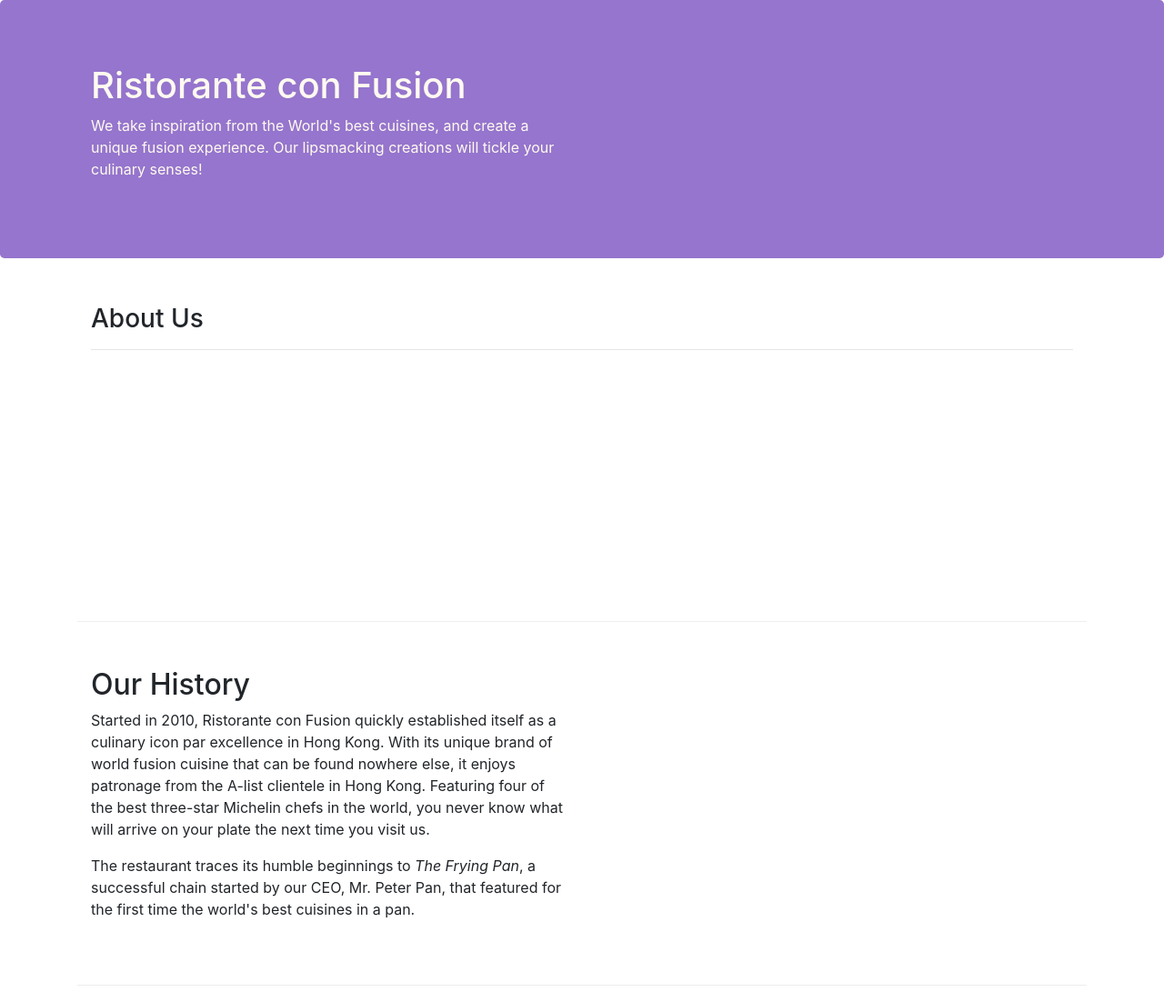
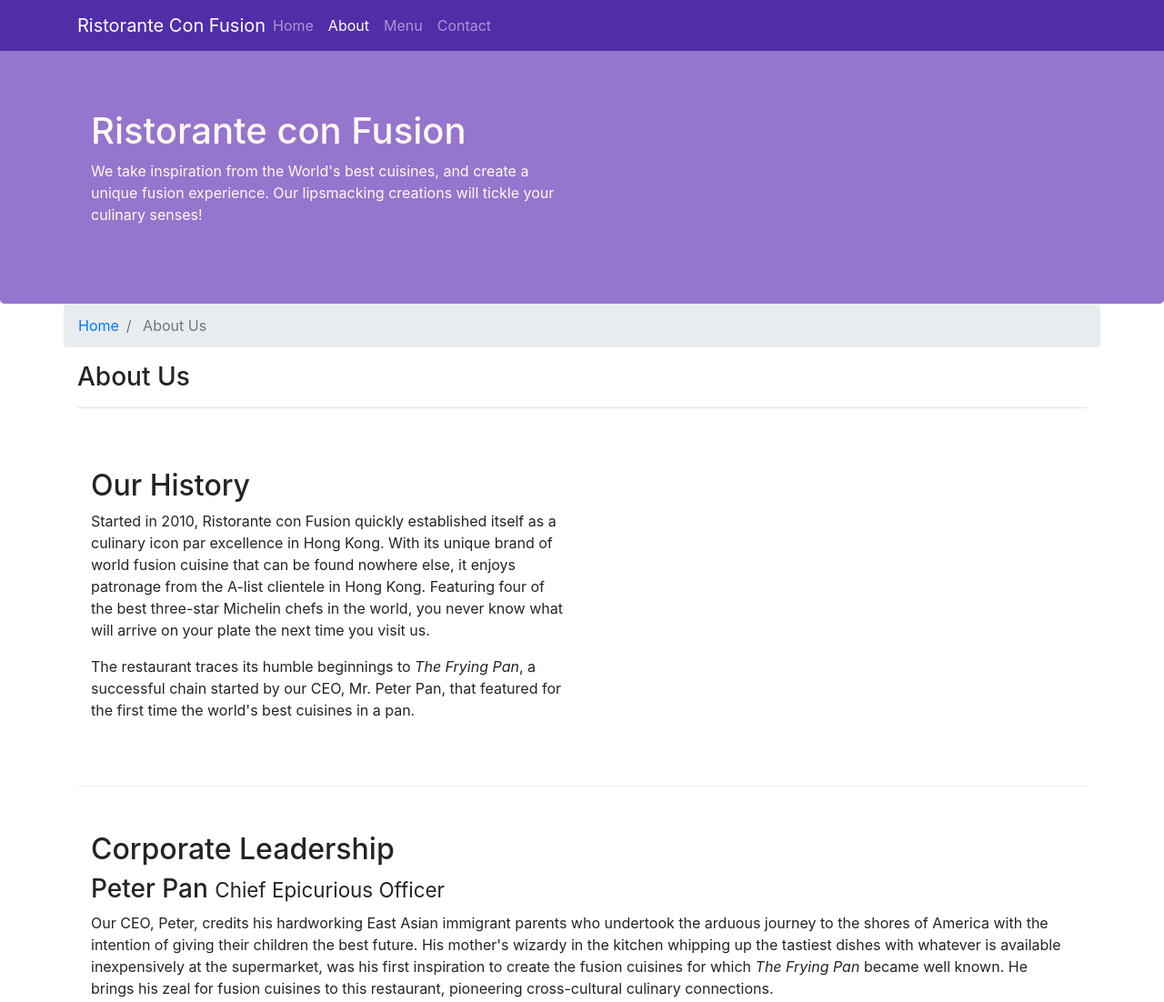
Before and after one commit to paraggoyal28/bootstrap_course, a website: page aboutus.html in a window 1280 px wide. Shown: the top 1102 px of the page at 91% size. Drawn offline with nearby package versions, Linux system fonts and the light colour scheme.

Commit message:
navbar and breadcrumbs

```diff
--- a/aboutus.html
+++ b/aboutus.html
@@ -15,7 +15,22 @@
 </head>
 
 <body>
-
+    <nav class="navbar navbar-dark navbar-expand-sm fixed-top">
+        <div class="container">
+            <button class="navbar-toggler" type="button" data-toggle="collapse" data-target="#Navbar">
+                <span class="navbar-toggler-icon"></span>
+            </button>
+            <a class="navbar-brand mr-auto" href="./index.html">Ristorante Con Fusion</a>
+            <div class="collapse navbar-collapse" id="Navbar">
+                <ul class="navbar-nav mr-auto"> <!-- right margin will be set as much as possible -->
+                    <li class="nav-item"><a class="nav-link" href="./index.html">Home</a></li>
+                    <li class="nav-item active"><a class="nav-link" href="#">About</a></li>
+                    <li class="nav-item"><a class="nav-link" href="#">Menu</a></li>
+                    <li class="nav-item"><a class="nav-link" href="#">Contact</a></li>
+                </ul>
+            </div>
+        </div>
+    </nav>
     <header class="jumbotron">
         <div class="container">
             <div class="row row-header">
@@ -30,7 +45,17 @@
     </header>
 
     <div class="container">
-        <div class="row row-content">
+        <div class="row">
+            <ol class="col-12 breadcrumb">
+                <li class="breadcrumb-item">
+                    <a href="./index.html">
+                        Home
+                    </a>
+                </li>
+                <li class="breadcrumb-item active">
+                    About Us
+                </li>
+            </ol>
             <div class="col-12">
                <h3>About Us</h3>
                <hr>
@@ -106,7 +131,7 @@
                 <div class="col-4 offset-1 col-sm-2">
                     <h5>Links</h5>
                     <ul class="list-unstyled">
-                        <li><a href="#">Home</a></li>
+                        <li><a href="./index.html">Home</a></li>
                         <li><a href="#">About</a></li>
                         <li><a href="#">Menu</a></li>
                         <li><a href="#">Contact</a></li>
--- a/css/styles.css
+++ b/css/styles.css
@@ -28,3 +28,12 @@
     margin: 0px;
     color: #0f0f0f;
 }
+
+body{
+    padding: 50px 0px 0px 0px;
+    z-index: 0;
+}
+
+.navbar-dark{
+    background-color: #512DA8;
+}
```
Also changed, not shown: index.html (+17 -2 lines).
